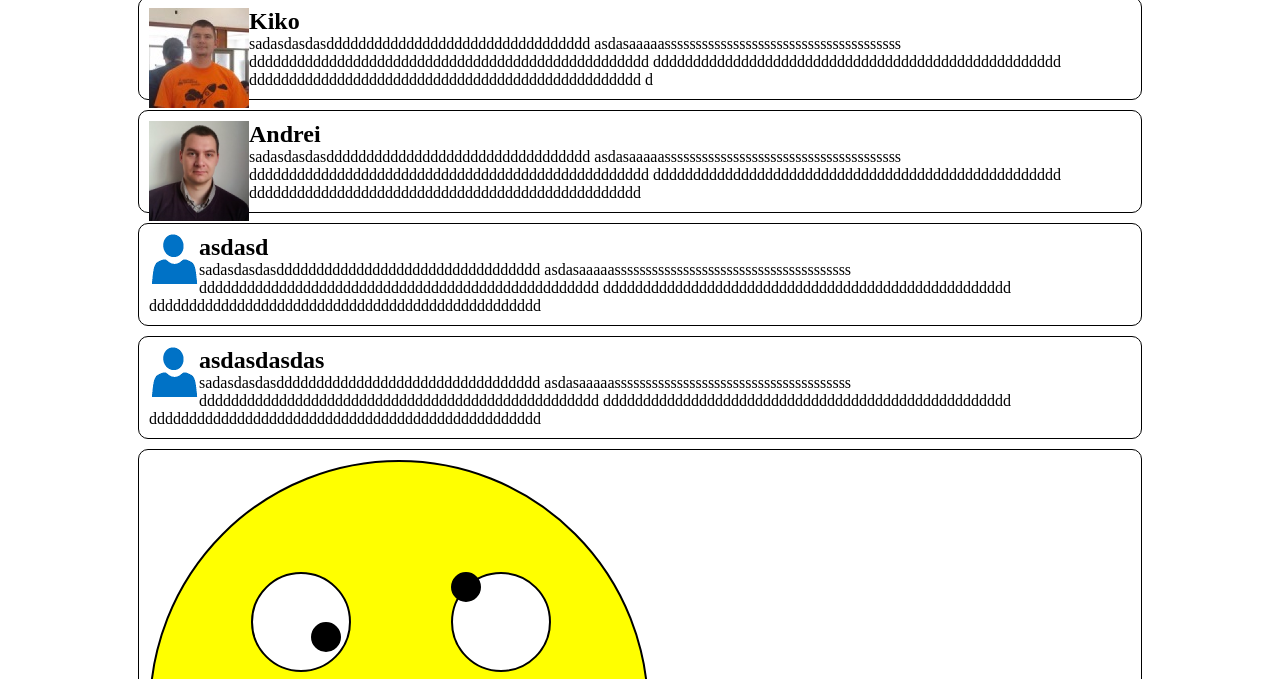
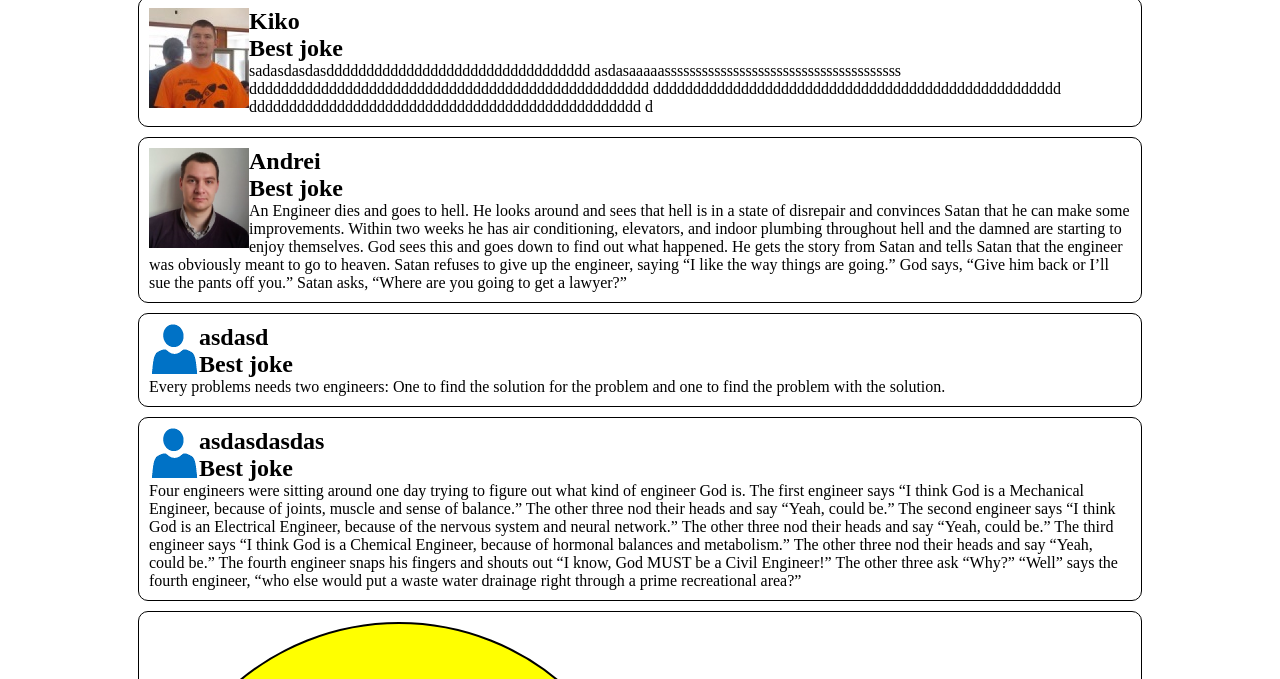
Before and after one commit to juagarciaga/SimpleResponsiveWebSite, a plain HTML site: page TeamProjectMushu/about.html in a window 1280 px wide. Shown: the part 113-792 px from the top of the page. Drawn offline with Linux system fonts and the light colour scheme.

Commit message:
adding content to about page

```diff
--- a/TeamProjectMushu/about.html
+++ b/TeamProjectMushu/about.html
@@ -34,11 +34,12 @@
                 </ul>
             </nav>
         </header>
-        <main>
+        <main id="about-page">
             <section>
                 <p>
                     <img src="images/kiko.jpg" />
                     <h1>Kiko</h1>
+                    <h2>Best joke</h2>
                     sadasdasdasddddddddddddddddddddddddddddddddd
                     asdasaaaaassssssssssssssssssssssssssssssssssssss
                     dddddddddddddddddddddddddddddddddddddddddddddddddd
@@ -51,33 +52,44 @@
                 <p>
                     <img src="images/andrei.png" />
                     <h1>Andrei</h1>
-                    sadasdasdasddddddddddddddddddddddddddddddddd
-                    asdasaaaaassssssssssssssssssssssssssssssssssssss
-                    dddddddddddddddddddddddddddddddddddddddddddddddddd
-                    ddddddddddddddddddddddddddddddddddddddddddddddddddd
-                    ddddddddddddddddddddddddddddddddddddddddddddddddd
+                    <h2>Best joke</h2>
+                    An Engineer dies and goes to hell. He looks around and sees that hell is in a state of disrepair and convinces Satan that he can make some improvements. Within two weeks he has air conditioning, elevators, and indoor plumbing throughout hell and the damned are starting to enjoy themselves.
+
+                    God sees this and goes down to find out what happened. He gets the story from Satan and tells Satan that the engineer was obviously meant to go to heaven. Satan refuses to give up the engineer, saying “I like the way things are going.”
+
+                    God says, “Give him back or I’ll sue the pants off you.”
+
+                    Satan asks, “Where are you going to get a lawyer?”
                 </p>
             </section>
             <section>
                 <p>
                     <img src="images/unknown.png" />
                     <h1>asdasd</h1>
-                    sadasdasdasddddddddddddddddddddddddddddddddd
-                    asdasaaaaassssssssssssssssssssssssssssssssssssss
-                    dddddddddddddddddddddddddddddddddddddddddddddddddd
-                    ddddddddddddddddddddddddddddddddddddddddddddddddddd
-                    ddddddddddddddddddddddddddddddddddddddddddddddddd
+                    <h2>Best joke</h2>
+                    Every problems needs two engineers:
+
+                    One to find the solution for the problem and one to find the problem with the solution.
                 </p>
             </section>
             <section>
                 <p>
                     <img src="images/unknown.png" />
                     <h1>asdasdasdas</h1>
-                    sadasdasdasddddddddddddddddddddddddddddddddd
-                    asdasaaaaassssssssssssssssssssssssssssssssssssss
-                    dddddddddddddddddddddddddddddddddddddddddddddddddd
-                    ddddddddddddddddddddddddddddddddddddddddddddddddddd
-                    ddddddddddddddddddddddddddddddddddddddddddddddddd
+                    <h2>Best joke</h2>
+                    Four engineers were sitting around one day trying to figure out what kind of engineer God is.
+
+                    The first engineer says “I think God is a Mechanical Engineer, because of joints, muscle and sense of balance.” The other three nod their heads and say “Yeah, could be.”
+
+                    The second engineer says “I think God is an Electrical Engineer, because of the nervous system and neural network.” The other three nod their heads and say “Yeah, could be.”
+
+                    The third engineer says “I think God is a Chemical Engineer, because of hormonal balances and metabolism.” The other three nod their heads and say “Yeah, could be.”
+
+                    The fourth engineer snaps his fingers and shouts out “I know, God MUST be a Civil Engineer!”
+
+                    The other three ask “Why?”
+
+                    “Well” says the fourth engineer, “who else would put a waste water drainage right through a prime recreational area?”
                 </p>
             </section>
             <section>
```
Also changed, not shown: 2 other files.
